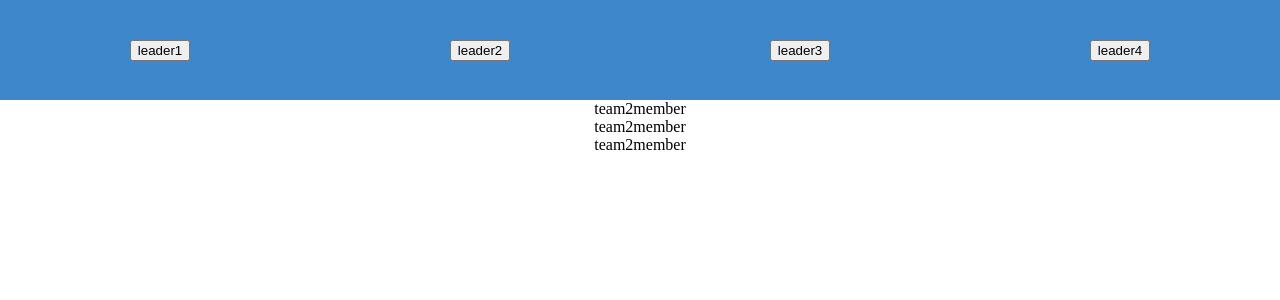
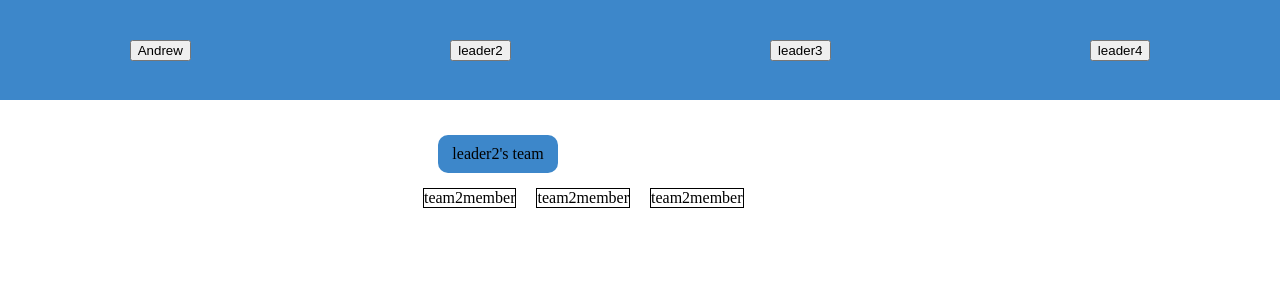
Before and after one commit to tylermckell01/Moxie-FE, a React (Create React App) app: page / in a window 1280 px wide. Both pictures are taken after a click on the button "leader2". Shown: the top 300 px of the page. Built offline with nearby package versions, Linux system fonts and the light colour scheme.

Commit message:
creates team members grid

```diff
--- a/src/components/TeamMembers.jsx
+++ b/src/components/TeamMembers.jsx
@@ -1,6 +1,6 @@
 export default function TeamMembers({ activeLeader }) {
   const teams = {
-    leader1: ["team1member", "team1member", "team1member"],
+    Andrew: ["Raegan", "Harmony", "Baby-boy", "Rachel"],
     leader2: ["team2member", "team2member", "team2member"],
     leader3: ["team3member", "team3member", "team3member"],
     leader4: ["team4member", "team4member", "team4member"],
@@ -10,13 +10,18 @@ export default function TeamMembers({ activeLeader }) {
     if (!activeLeader) return null;
 
     return (
-      <div className="team-members">
-        {teams[activeLeader].map((member, index) => (
-          <div key={index}>{member}</div>
-        ))}
+      <div>
+        <div className="team-leader">{activeLeader}'s team</div>
+        <div className="team-members-wrapper">
+          {teams[activeLeader].map((member, index) => (
+            <div key={index} className="team-member">
+              {member}
+            </div>
+          ))}
+        </div>
       </div>
     );
   };
 
-  return <div className="team-members-wrapper">{renderTeam()}</div>;
+  return <div className="team-members-container">{renderTeam()}</div>;
 }
--- a/src/navigation/Header.jsx
+++ b/src/navigation/Header.jsx
@@ -10,7 +10,7 @@ export default function Header() {
     <div>
       <div className="header-wrapper">
         <div className="leader">
-          <button onClick={() => setActiveLeader("leader1")}>leader1</button>
+          <button onClick={() => setActiveLeader("Andrew")}>Andrew</button>
         </div>
         <div className="leader">
           <button onClick={() => setActiveLeader("leader2")}>leader2</button>
--- a/src/styles/components/teammembers.scss
+++ b/src/styles/components/teammembers.scss
@@ -1,4 +1,27 @@
-.team-members-wrapper {
-  display: flex;
-  justify-content: center;
+.team-members-container {
+  display: grid;
+  justify-items: center;
+  align-items: start;
+  padding: 20px;
+
+  .team-leader {
+    padding: 10px;
+    margin: 15px;
+    border-radius: 10px;
+    background-color: $moxie-blue;
+    text-align: center;
+    width: 100px;
+  }
+
+  .team-members-wrapper {
+    width: 100%;
+    display: grid;
+    grid-template-columns: repeat(4, 1fr);
+    // grid-template-columns: repeat(auto-fill, minmax(150px, 1fr));
+    gap: 20px;
+
+    .team-member {
+      border: 1px solid black;
+    }
+  }
 }
```
